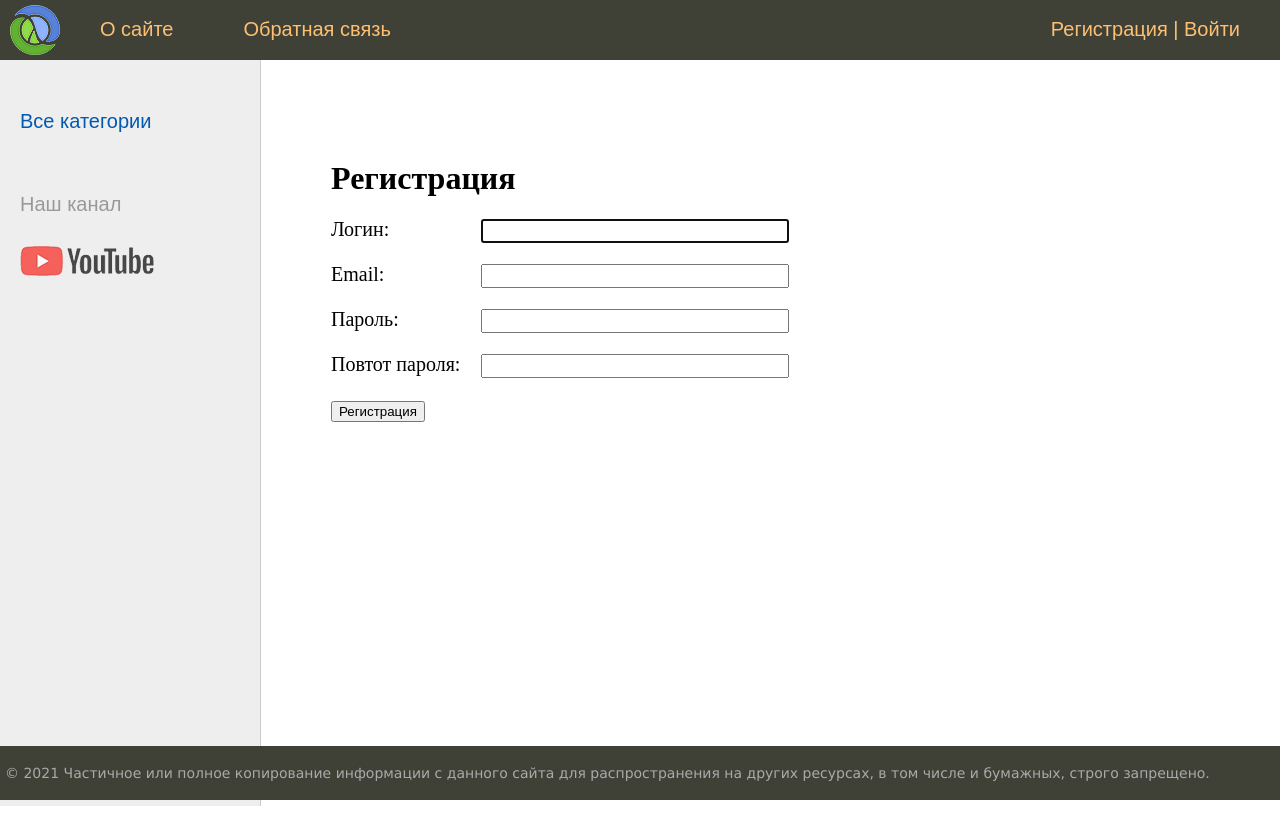
After one commit to vsellennaya/learnwithserega, a Django app: page /register/ in a window 1280 px wide. The commit adds this page. Run offline with Django 3.2, Linux system fonts and the light colour scheme; data that the repository does not hold is empty.

Commit message:
added RegisterUser

```diff
--- a/women/forms.py
+++ b/women/forms.py
@@ -1,7 +1,8 @@
 from django import forms
 from django.core.exceptions import ValidationError
 from .models import *
-
+from django.contrib.auth.forms import UserCreationForm
+from django.contrib.auth.models import User
 
 class AddPostForm(forms.ModelForm):
     def __init__(self, *args, **kwargs):
@@ -22,3 +23,14 @@ class AddPostForm(forms.ModelForm):
             raise ValidationError('Длина превышает 200 символов')
 
         return title
+
+
+class RegisterUserForm(UserCreationForm):
+    username = forms.CharField(label='Логин', widget=forms.TextInput(attrs={'class': 'form-input'}))
+    email = forms.CharField(label='Email', widget=forms.EmailInput(attrs={'class': 'form-input'}))
+    password1 = forms.CharField(label='Пароль', widget=forms.PasswordInput(attrs={'class': 'form-input'}))
+    password2 = forms.CharField(label='Повтот пароля', widget=forms.PasswordInput(attrs={'class': 'form-input'}))
+
+    class Meta:
+        model = User
+        fields = ('username', 'email', 'password1', 'password2')
--- a/women/templates/women/base.html
+++ b/women/templates/women/base.html
@@ -17,12 +17,9 @@
 			<ul id="mainmenu" class="mainmenu">
 			<li class="logo"><a href="{% url 'home' %}"><div class="logo"></div></a></li>
 {% for m in menu %}
-	{% if not forloop.last %}
 			<li><a href="{% url m.url_name %}">{{m.title}}</a></li>
-	{% else %}
-			<li class="last"><a href="{% url m.url_name %}">{{m.title}}</a></li>
-	{% endif %}
 {% endfor %}
+				<li class="last"><a href="{% url 'register' %}">Регистрация</a> | <a href="{% url 'login' %}">Войти</a></li>
 			</ul>
 			<div class="clear"></div>
 		</div>
--- /dev/null
+++ b/women/templates/women/register.html
@@ -0,0 +1,17 @@
+{% extends 'women/base.html' %}
+
+{% block content %}
+<h1>{{ title }}</h1>
+
+<form method="post">
+    {% csrf_token %}
+
+{% for f in form %}
+<p><label class="form-label" for="{{ f.id_for_label }}">{{f.label}}: </label>{{ f }}</p>
+<div class="form-error">{{ f.errors }}</div>
+{% endfor %}
+
+    <button type="submit">Регистрация</button>
+</form>
+
+{% endblock %}
--- a/women/urls.py
+++ b/women/urls.py
@@ -8,6 +8,7 @@ urlpatterns = [
     path('addpage/', AddPage.as_view(), name='add_page'),
     path('contact/', contact, name='contact'),
     path('login/', login, name='login'),
+    path('register/', RegisterUser.as_view(), name='register'),
     path('post/<slug:post_slug>/', ShowPost.as_view(), name='post'),
     path('category/<slug:cat_slug>/', WomenCategory.as_view(), name='category'),
 
--- a/women/utils.py
+++ b/women/utils.py
@@ -5,7 +5,6 @@ from django.db.models import Count
 menu = [{'title': "О сайте", 'url_name': 'about'},
         {'title': "Добавить статью", 'url_name': 'add_page'},
         {'title': "Обратная связь", 'url_name': 'contact'},
-        {'title': "Войти", 'url_name': 'login'}
         ]
 
 class DataMixin:
--- a/women/views.py
+++ b/women/views.py
@@ -144,3 +144,14 @@ class WomenCategory(DataMixin, ListView):
 #         }
 
 #     return render(request, 'women/index.html', context=context)
+
+
+class RegisterUser(DataMixin, CreateView):
+    form_class = RegisterUserForm
+    template_name = 'women/register.html'
+    success_url = reverse_lazy('login')
+
+    def get_context_data(self, *, object_list=None, **kwargs):
+        context = super().get_context_data(**kwargs)
+        c_def = self.get_user_context(title='Регистрация')
+        return dict(list(context.items()) + list(c_def.items()))
```
